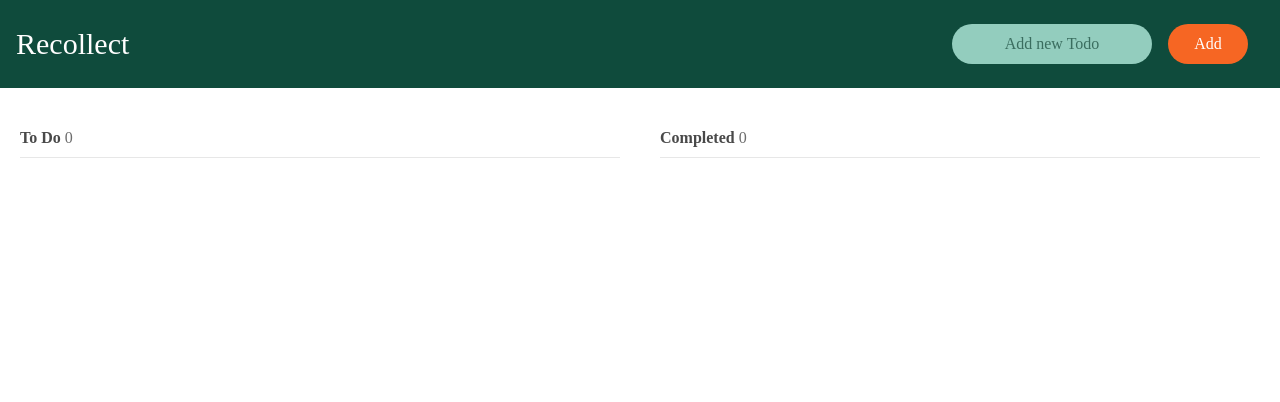
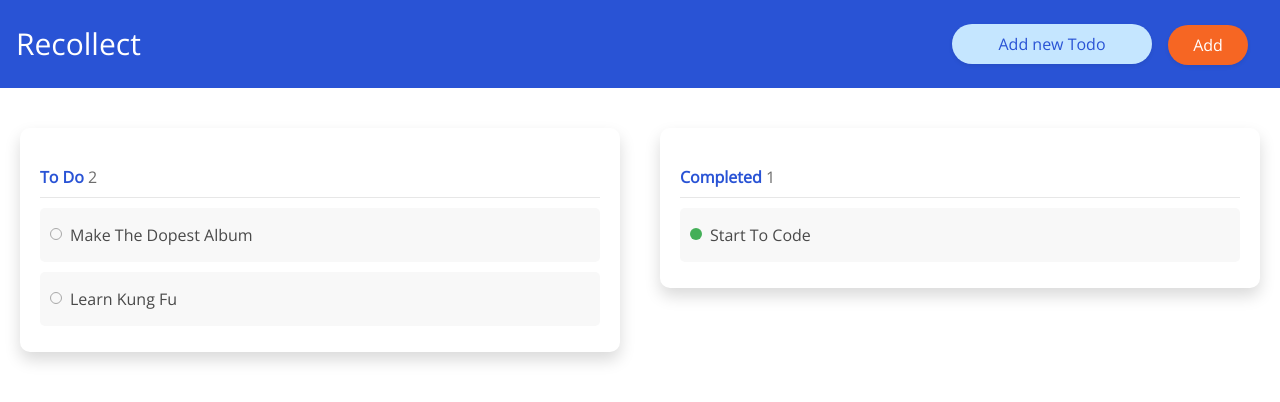
Before and after one commit to elduderinow/React_todo, a React (Create React App) app: page / in a window 1280 px wide. Shown: the top 402 px of the page. Built offline with nearby package versions, Linux system fonts and the light colour scheme.

Commit message:
tweaked pretty styling

```diff
--- a/src/components/Main.js
+++ b/src/components/Main.js
@@ -7,7 +7,7 @@ const localStorageKey="";
 function Main() {
     // -> object destructuring:
     // useState Hook:  first input is an array of all the elements, the second input is a function to set a new 'state' for the first input , the last input is the default state
-    const [todos, setTodos] = useState([])
+    const [todos, setTodos] = useState([{id:1, name:"Make The Dopest Album", checked:false},{id:2, name:"Learn kung fu", checked:false},{id:3, name:"Start to code", checked:true}])
 
     // the useRef is a hook function to get a value from an input field.
     const inputItem = useRef();
@@ -49,8 +49,8 @@ function Main() {
                 <div className="new-item col-12 text-center p-3">
                     <h1>Recollect</h1>
                     <form>
-                        <input placeholder={"Add new Todo"} ref={inputItem} id="add-todo"/>
-                        <button onClick={addTodo} id="add-submit" type="button" className={"mx-3 btn"}>Add</button>
+                        <input className={"shadow-sm"} placeholder={"Add new Todo"} ref={inputItem} id="add-todo"/>
+                        <button onClick={addTodo} id="add-submit" type="button" className={"mx-3 btn shadow-sm"}>Add</button>
                     </form>
                 </div>
                 <TodoList toggleTodo={toggleTodo} title={"To Do"} todos={todos.filter(todos => !todos.checked)}/>
--- a/src/components/main/Listitem.js
+++ b/src/components/main/Listitem.js
@@ -1,15 +1,13 @@
 import React from 'react';
 
 function ListItem(props) {
+    let itemArr = props.item.map(function (elem) {
 
-
-    let itemArr = props.item.map(function (elem) {
-        console.log(elem)
         function handleToggle() {
             props.toggleTodo(elem.id)
         }
-        return <li key={elem.id}><label className="container"><input onChange={handleToggle} checked={elem.checked === true} type={"checkbox"}/> {elem.name} <span
-            className="checkmark"></span></label></li>
+
+        return <li key={elem.id}><label className="container"><input onChange={handleToggle} checked={elem.checked === true} type={"checkbox"}/> {elem.name} <span className="checkmark"></span></label></li>
     })
 
 
--- a/src/components/main/TodoList.js
+++ b/src/components/main/TodoList.js
@@ -5,10 +5,12 @@ function TodoList(props) {
     console.log(props.toggleTodo)
     return (
         <div className="todolist col-md-6">
+            <div className={"wrapper shadow"}>
             <h5>{props.title}<span> {props.todos.filter(todos => (props.title === "To Do") ? !todos.checked : todos.checked).length}</span></h5>
             <ul>
                 <ListItem toggleTodo={props.toggleTodo} item={props.todos}/>
             </ul>
+            </div>
         </div>
     )
 }
--- a/src/css/style.css
+++ b/src/css/style.css
@@ -1,14 +1,14 @@
-@import url("https://fonts.googleapis.com/css2?family=Merienda&display=swap");
+@import url("https://fonts.googleapis.com/css2?family=Open+Sans&display=swap");
 body {
   background-color: white;
   color: #494949;
-  font-family: avenir;
+  font-family: "Open Sans", sans-serif;
 }
 
 h1 {
   text-align: center;
   margin: 0 auto;
-  font-family: avenir;
+  font-family: "Open Sans", sans-serif;
   padding: 10px 0;
 }
 
@@ -26,7 +26,7 @@ h1 {
   }
 }
 .new-item {
-  background-color: #0f4b3c;
+  background-color: #2953d5;
 }
 .new-item h1 {
   text-align: left;
@@ -43,12 +43,13 @@ h1 {
   border-radius: 20px;
   border: none;
   text-align: center;
-  background-color: #93cdbe;
+  background-color: #c5e6ff;
   width: 200px;
   transition: width 0.4s;
+  color: #2953d5;
 }
 .new-item input::placeholder {
-  color: #3a6d5f;
+  color: #2953d5;
 }
 .new-item input:hover, .new-item input:focus {
   width: 400px;
@@ -63,7 +64,7 @@ h1 {
   width: 80px;
 }
 .new-item button:hover {
-  background-color: #d2581f;
+  background-color: #d7581c;
   color: white;
 }
 
@@ -71,20 +72,25 @@ h1 {
   margin-top: 20px;
   padding: 20px;
 }
-.todolist h5 {
+.todolist .wrapper {
+  padding: 40px 20px 10px 20px;
+  border-radius: 10px;
+}
+.todolist .wrapper h5 {
   font-weight: bold;
   font-size: 16px;
   border-bottom: 1px solid #e7e7e7;
   padding-bottom: 10px;
+  color: #2953d5;
 }
-.todolist h5 span {
+.todolist .wrapper h5 span {
   color: #6d6d6d;
   font-weight: normal;
 }
-.todolist ul {
+.todolist .wrapper ul {
   padding: 0;
 }
-.todolist ul li {
+.todolist .wrapper ul li {
   list-style-type: none;
   padding: 15px 10px;
   margin: 10px 0;
@@ -92,17 +98,17 @@ h1 {
   background-color: #f8f8f8;
   text-transform: capitalize;
 }
-.todolist ul li:hover {
+.todolist .wrapper ul li:hover {
   text-decoration: line-through;
 }
-.todolist ul li input {
+.todolist .wrapper ul li input {
   position: absolute;
   opacity: 0;
   cursor: pointer;
   height: 0;
   width: 0;
 }
-.todolist ul li .container {
+.todolist .wrapper ul li .container {
   display: block;
   position: relative;
   padding-left: 20px;
@@ -113,7 +119,7 @@ h1 {
   user-select: none;
   margin: 0;
 }
-.todolist ul li .container input ~ .checkmark {
+.todolist .wrapper ul li .container input ~ .checkmark {
   width: 12px;
   height: 12px;
   border-radius: 10px;
@@ -121,23 +127,23 @@ h1 {
   background-color: #f8f8f8;
   border: 1px solid #a8a8a8;
 }
-.todolist ul li .container:hover input ~ .checkmark {
+.todolist .wrapper ul li .container:hover input ~ .checkmark {
   background-color: #f66623;
   border: none;
 }
-.todolist ul li .container input:checked ~ .checkmark {
+.todolist .wrapper ul li .container input:checked ~ .checkmark {
   background-color: #44af58;
   border: none;
 }
-.todolist ul li .container input:checked ~ .checkmark:hover {
+.todolist .wrapper ul li .container input:checked ~ .checkmark:hover {
   background-color: #2b7d3b;
 }
-.todolist ul li .container .checkmark:after {
+.todolist .wrapper ul li .container .checkmark:after {
   content: "";
   position: absolute;
   display: block;
 }
-.todolist ul li .checkmark {
+.todolist .wrapper ul li .checkmark {
   position: absolute;
   top: 0;
   left: 0;
--- a/src/css/style.scss
+++ b/src/css/style.scss
@@ -1,16 +1,23 @@
-@import url('https://fonts.googleapis.com/css2?family=Merienda&display=swap');
+@import url('https://fonts.googleapis.com/css2?family=Open+Sans&display=swap');
+$basecolor : #2953d5;
+$baseLighter : #c5e6ff;
+$touchColor : #f66623;
+$touchColorDarker : #d7581c;
+
+$white: white;
+$black:black;
 
 body {
   background-color: white;
   color: #494949;
-  font-family: avenir;
+  font-family: 'Open Sans', sans-serif;
 }
 
 h1 {
   text-align: center;
-  margin:0 auto;
-  font-family: avenir;
-  padding:10px 0;
+  margin: 0 auto;
+  font-family: 'Open Sans', sans-serif;
+  padding: 10px 0;
 }
 
 .navbar {
@@ -22,7 +29,8 @@ text-align: center;
   .new-item {
 
     input {
-      width:200px !important;
+      width: 200px !important;
+
       &:hover, &:focus {
         width: 200px !important;
       }
@@ -30,32 +38,34 @@ text-align: center;
   }
 }
 
-.new-item{
-  background-color: #0f4b3c;
+.new-item {
+  background-color: $basecolor;
+
   h1 {
     text-align: left;
-    float:left;
-    color:white;
+    float: left;
+    color: $white;
     font-size: 30px;
   }
 
   form {
-    float:right;
+    float: right;
     margin-top: 8px;
   }
 
 
   input {
-    height:40px;
-    border-radius:20px;
-    border:none;
+    height: 40px;
+    border-radius: 20px;
+    border: none;
     text-align: center;
-    background-color: #93cdbe;
-    width:200px;
+    background-color: $baseLighter;
+    width: 200px;
     transition: width 0.4s;
+    color:$basecolor;
 
     &::placeholder {
-      color: #3a6d5f;
+      color: $basecolor;
     }
 
     &:hover, &:focus {
@@ -64,41 +74,52 @@ text-align: center;
   }
 
   button {
-    height:40px;
-    background-color: #f66623;
-    color:white;
-    border-radius:20px;
-    border:none;
+    height: 40px;
+    background-color: $touchColor;
+    color: $white;
+    border-radius: 20px;
+    border: none;
     transform: translatey(-1px);
     width: 80px;
 
     &:hover {
-      background-color: #d2581f;
-      color:white;
+      background-color: $touchColorDarker;
+      color: $white;
     }
   }
 
 }
 
 .todolist {
+
   margin-top: 20px;
-  padding:20px;
+  padding: 20px;
+
+  .wrapper {
+    padding: 40px 20px 10px 20px;
+    border-radius:10px;
+
     h5 {
       font-weight: bold;
       font-size: 16px;
       border-bottom: 1px solid #e7e7e7;
       padding-bottom: 10px;
+      color:$basecolor;
+
       span {
         color: #6d6d6d;
         font-weight: normal;
       }
     }
+
     ul {
-    padding:0;
+
+      padding: 0;
+
       li {
         list-style-type: none;
-      padding:15px 10px;
-      margin:10px 0;
+        padding: 15px 10px;
+        margin: 10px 0;
         border-radius: 5px;
         background-color: #f8f8f8;
         text-transform: capitalize;
@@ -124,7 +145,7 @@ text-align: center;
           -moz-user-select: none;
           -ms-user-select: none;
           user-select: none;
-        margin:0;
+          margin: 0;
 
           input ~ .checkmark {
             width: 12px;
@@ -132,18 +153,18 @@ text-align: center;
             border-radius: 10px;
             margin-top: 5px;
             background-color: #f8f8f8;
-          border:1px solid #a8a8a8;
+            border: 1px solid #a8a8a8;
 
           }
 
           &:hover input ~ .checkmark {
-          background-color: #f66623;
-          border:none;
+            background-color: $touchColor;
+            border: none;
           }
 
           input:checked ~ .checkmark {
             background-color: #44af58;
-          border:none;
+            border: none;
 
             &:hover {
               background-color: #2b7d3b;
@@ -169,5 +190,7 @@ text-align: center;
 
       }
     }
+  }
+
 
 }
```
Also changed, not shown: 1 other file (tests, documents, lock files or other folders). Lines whose indentation alone changed are shown as unchanged.
